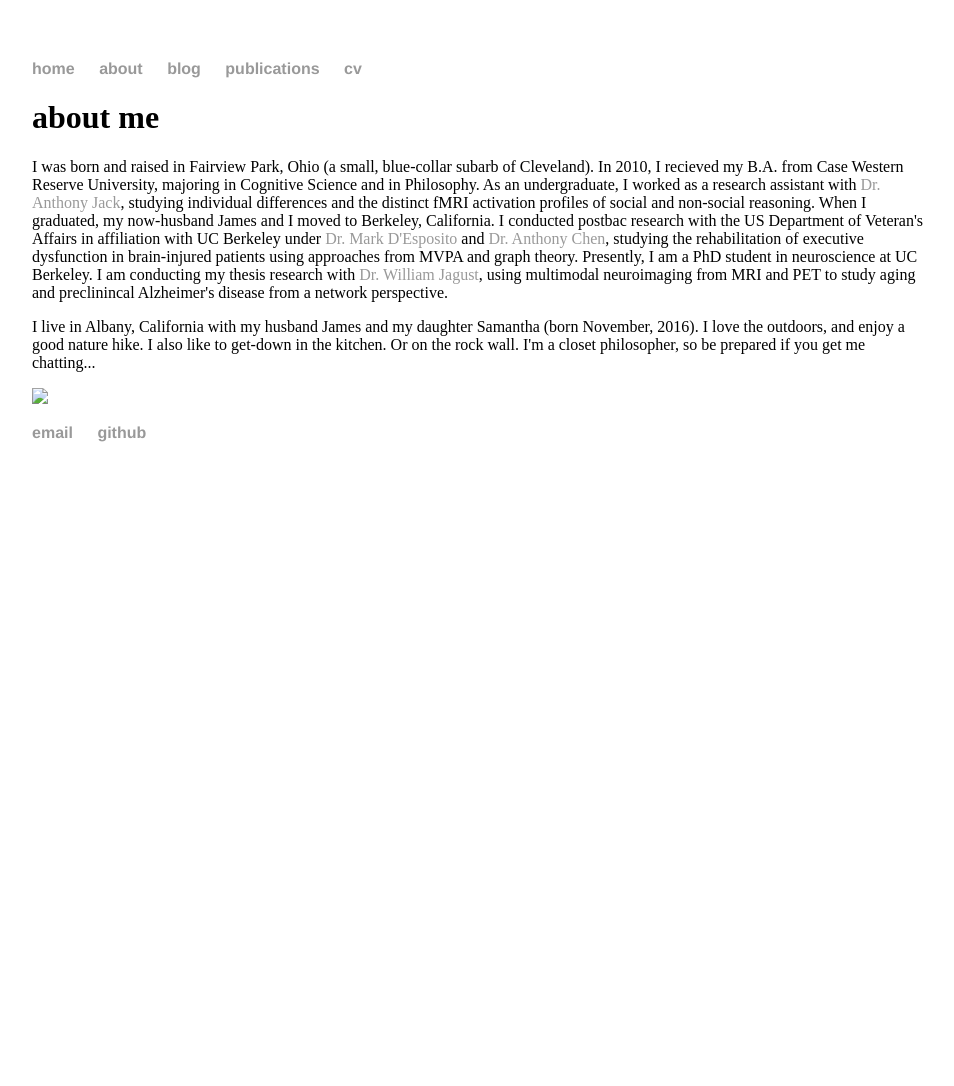
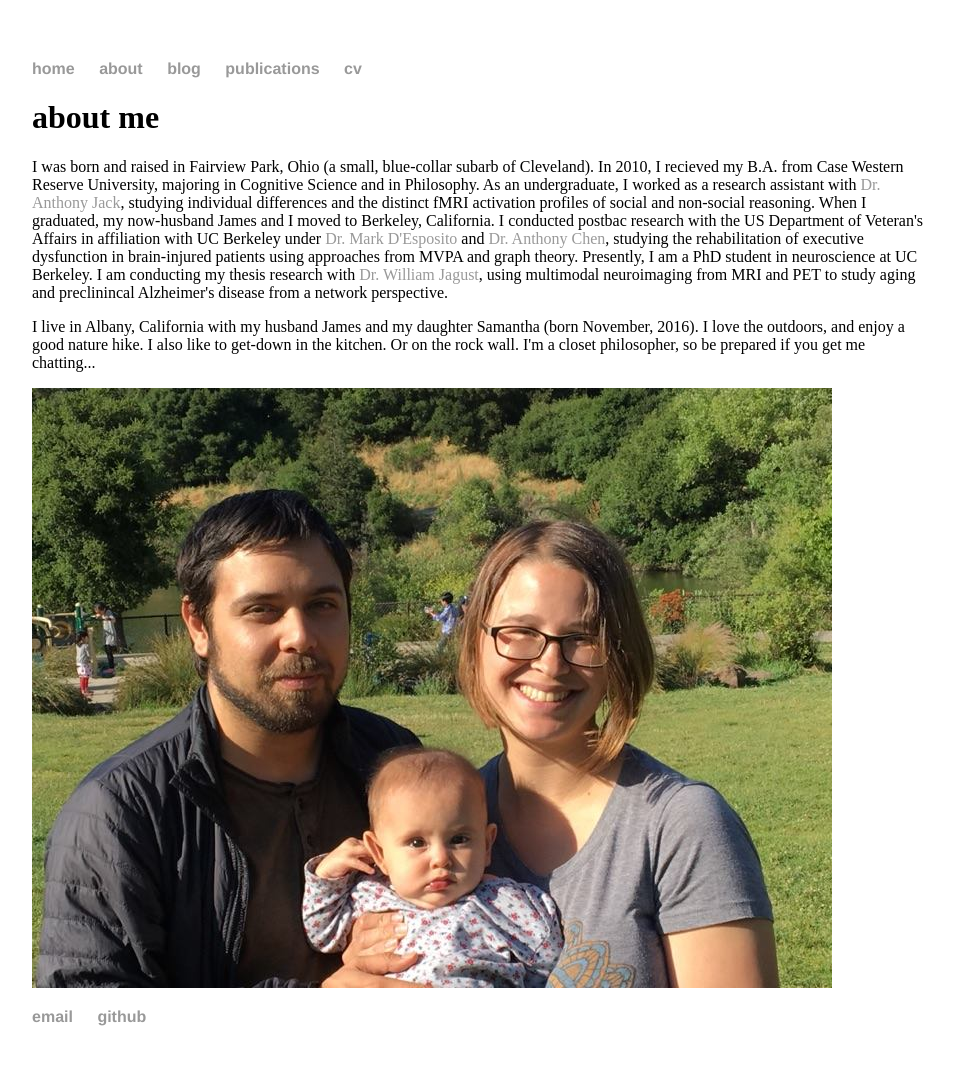
Before and after one commit to klbegany/klarnemann.github.io, a Jekyll site: the page built from about/index.html, in a window 1280 px wide. Shown: the whole page, without its empty margins (160-1114 px from the left). Built offline with Jekyll 4.4.1, drawn with Linux system fonts in a browser that asks for light colours; before the commit the page ends 900 px from its top, so only the background shows below that.

Commit message:
Update image location

```diff
--- a/about/index.html
+++ b/about/index.html
@@ -6,6 +6,6 @@ title: about me
 	<h1>about me</h1>
 	<p>I was born and raised in Fairview Park, Ohio (a small, blue-collar subarb of Cleveland). In 2010, I recieved my B.A. from Case Western Reserve University, majoring in Cognitive Science and in Philosophy. As an undergraduate, I worked as a research assistant with <a href="http://tonyjack.org/">Dr. Anthony Jack</a>, studying individual differences and the distinct fMRI activation profiles of social and non-social reasoning. When I graduated, my now-husband James and I moved to Berkeley, California. I conducted postbac research with the US Department of Veteran's Affairs in affiliation with UC Berkeley under <a href="http://despolab.berkeley.edu/">Dr. Mark D'Esposito</a> and <a href="http://profiles.ucsf.edu/anthony.chen#toc-id3">Dr. Anthony Chen</a>, studying the rehabilitation of executive dysfunction in brain-injured patients using approaches from MVPA and graph theory. Presently, I am a PhD student in neuroscience at UC Berkeley. I am conducting my thesis research with <a href="https://jagustlab.neuro.berkeley.edu/">Dr. William Jagust</a>, using multimodal neuroimaging from MRI and PET to study aging and preclinincal Alzheimer's disease from a network perspective.</a></p>
 	  <p>I live in Albany, California with my husband James and my daughter Samantha (born November, 2016). I love the outdoors, and enjoy a good nature hike. I also like to get-down in the kitchen. Or on the rock wall. I'm a closet philosopher, so be prepared if you get me chatting... </a></p>
-	<img src="klarnemann.github.io/images/family.png"/></p></a></p>
+	<img src="{{ site.url }}/images/family.png"/></p></a></p>
 
 </div><!-- /.blurb -->
```
